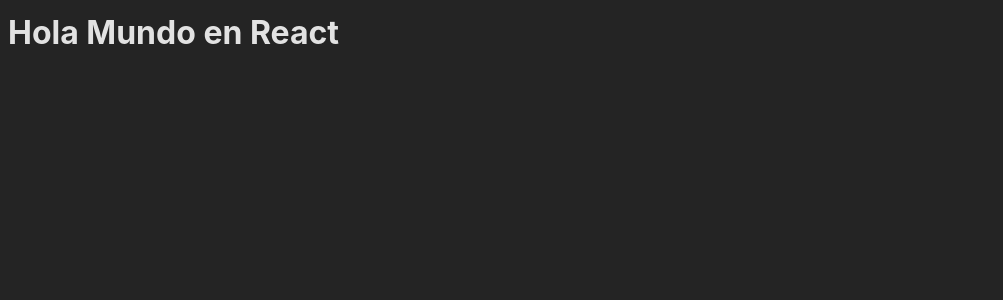
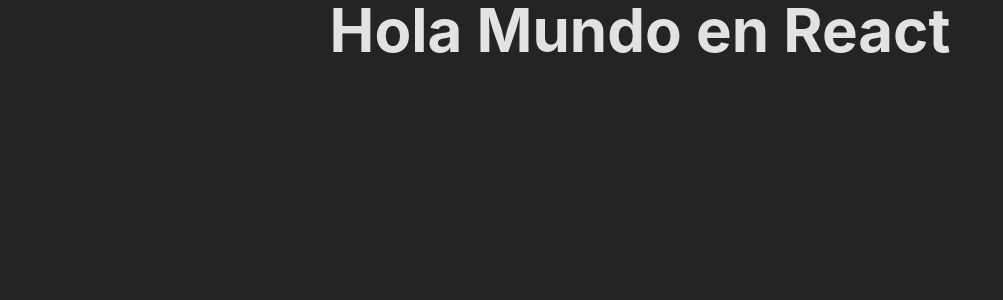
Before and after one commit to dgutierrez21/JavaScript-Moderno-Guia-Definitiva-Construye-20-Proyectos, a React (Vite) app in the folder Curso+JS+Moderno/Curso JS Moderno/Introduccion-React/cotizador-prestamos-react/: page / in a window 1280 px wide. Shown: the top 300 px of the page, without its empty margins (0-1003 px from the left). Built offline with nearby package versions, Linux system fonts and the light colour scheme.

Commit message:
Instalar Tailwind En React y Vite

```diff
--- a/Curso+JS+Moderno/Curso JS Moderno/Introduccion-React/cotizador-prestamos-react/index.html
+++ b/Curso+JS+Moderno/Curso JS Moderno/Introduccion-React/cotizador-prestamos-react/index.html
@@ -7,7 +7,9 @@
     <title>Cotizador Prestamos</title>
   </head>
   <body>
-    <div id="root"></div>
+    <div id="root">
+
+    </div>
     <script type="module" src="/src/main.jsx"></script>
   </body>
 </html>
--- a/Curso+JS+Moderno/Curso JS Moderno/Introduccion-React/cotizador-prestamos-react/package.json
+++ b/Curso+JS+Moderno/Curso JS Moderno/Introduccion-React/cotizador-prestamos-react/package.json
@@ -16,6 +16,9 @@
     "@types/react": "^18.0.26",
     "@types/react-dom": "^18.0.9",
     "@vitejs/plugin-react": "^3.0.0",
+    "autoprefixer": "^10.4.13",
+    "postcss": "^8.4.20",
+    "tailwindcss": "^3.2.4",
     "vite": "^4.0.0"
   }
 }
--- /dev/null
+++ b/Curso+JS+Moderno/Curso JS Moderno/Introduccion-React/cotizador-prestamos-react/postcss.config.cjs
@@ -0,0 +1,6 @@
+module.exports = {
+  plugins: {
+    tailwindcss: {},
+    autoprefixer: {},
+  },
+}
--- a/Curso+JS+Moderno/Curso JS Moderno/Introduccion-React/cotizador-prestamos-react/src/App.jsx
+++ b/Curso+JS+Moderno/Curso JS Moderno/Introduccion-React/cotizador-prestamos-react/src/App.jsx
@@ -4,7 +4,7 @@ function App() {
 
 
   return (
-    <h1>Hola Mundo en React</h1>
+    <h1 className="text-6xl text-center font-bold">Hola Mundo en React</h1>
   )
 }
 
--- a/Curso+JS+Moderno/Curso JS Moderno/Introduccion-React/cotizador-prestamos-react/src/index.css
+++ b/Curso+JS+Moderno/Curso JS Moderno/Introduccion-React/cotizador-prestamos-react/src/index.css
@@ -1,3 +1,7 @@
+@tailwind base;
+@tailwind components;
+@tailwind utilities;
+
 :root {
   font-family: Inter, Avenir, Helvetica, Arial, sans-serif;
   font-size: 16px;
--- /dev/null
+++ b/Curso+JS+Moderno/Curso JS Moderno/Introduccion-React/cotizador-prestamos-react/tailwind.config.cjs
@@ -0,0 +1,8 @@
+/** @type {import('tailwindcss').Config} */
+module.exports = {
+  content: ["./index.html", "./src/**/*.{js,ts,jsx,tsx}"],
+  theme: {
+    extend: {},
+  },
+  plugins: [],
+};
```
Also changed, not shown: 1 other file (tests, documents, lock files or other folders).
